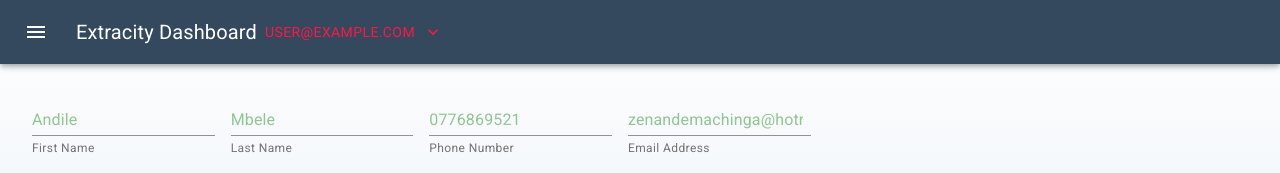
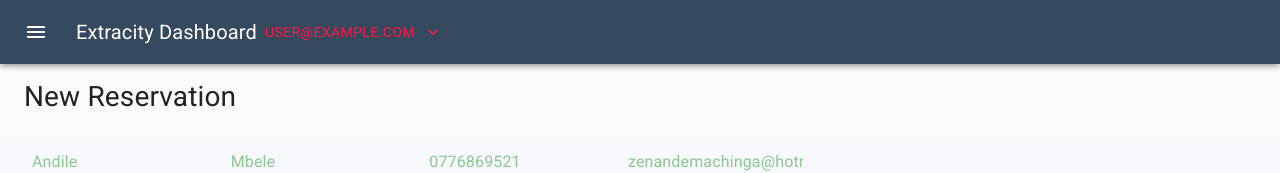
Before and after one commit to xeroxzen/extracity-admin-dashboard, a React (Create React App) app in the folder extracity-admin-dashboard/: page /reservations/add-reservation in a window 1280 px wide. Shown: the top 173 px of the page. Built offline with nearby package versions, Linux system fonts and the light colour scheme; no server answers; sample sign-in values are in the browser's storage.

Commit message:
Title Header

```diff
--- a/extracity-admin-dashboard/src/components/reservations/DataGrid.jsx
+++ b/extracity-admin-dashboard/src/components/reservations/DataGrid.jsx
@@ -73,7 +73,7 @@
             <h3 style={{ marginBottom: 20, }}>Ticket Reservation List</h3> <Button
                 variant="contained"
                 color="primary"
-                href="/add-reservation"
+                href="/reservations/add-reservation"
                 className={classes.button}>Add Reservation</Button>
             <br />
             <DataGrid rows={reservations} columns={headCells} />
--- a/extracity-admin-dashboard/src/components/reservations/ReservationAdd.jsx
+++ b/extracity-admin-dashboard/src/components/reservations/ReservationAdd.jsx
@@ -157,6 +157,7 @@
     return (
         <div className={classes.root}>
             <div>
+                <h3>New Reservation</h3>
 
                 <FormControl className={clsx(classes.margin, classes.withoutLabel, classes.textField)}>
                     <Input
```
